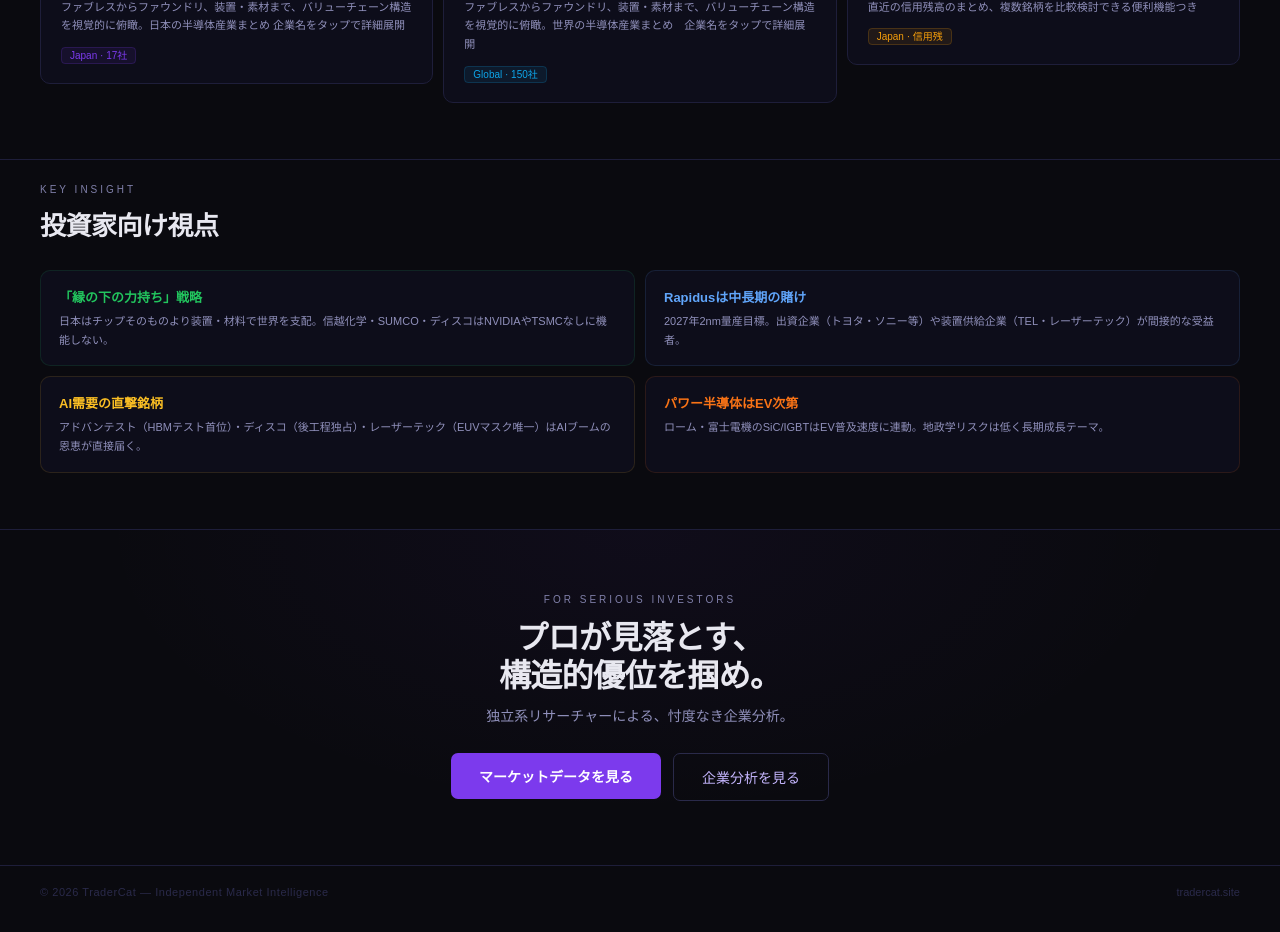
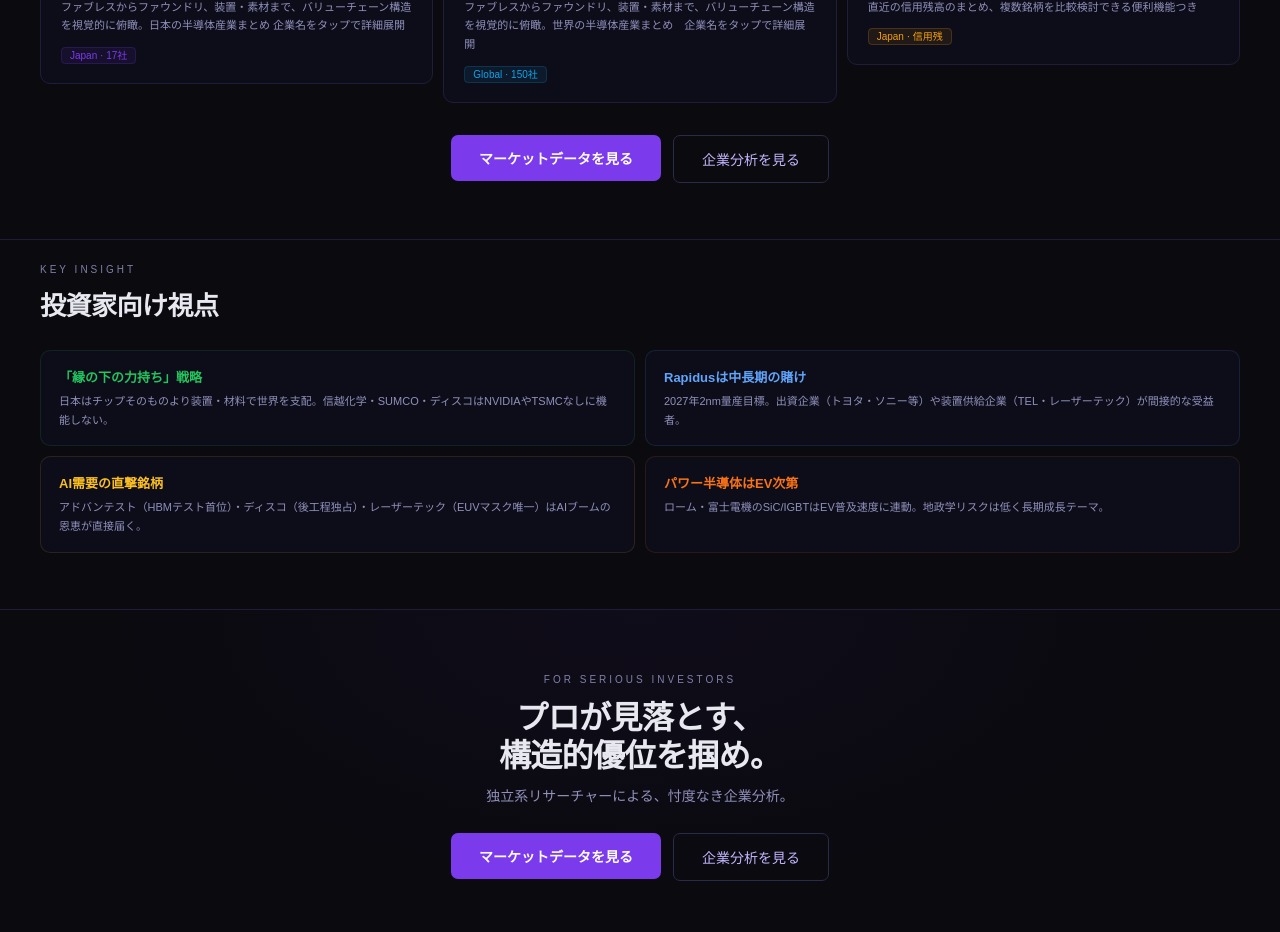
Before and after one commit to miho1031/top, a React (Vite) app: page / in a window 1280 px wide. Shown: the part 1260-2192 px from the top of the page. Built offline with nearby package versions, Linux system fonts and the light colour scheme.

Commit message:
Update App.jsx

```diff
--- a/src/App.jsx
+++ b/src/App.jsx
@@ -332,8 +332,17 @@ export default function App() {
             </a>
           ))}
         </div>
-      </div>
 
+        {/* ボタン */}
+ 　　 <div style={{ display: "flex", gap: 12, justifyContent: "center", flexWrap: "wrap", marginTop: 32 }}>
+   　 <a href="https://tradercat.site/report/show_market_list.php" style={{textDecoration:'none'}}>
+      <button style={{ background: "#7c3aed", color: "#fff", border: "none", padding: "13px 28px", borderRadius: 7, fontSize: 14, fontWeight: 700, cursor: "pointer", fontFamily: "inherit" }}>マーケットデータを見る</button>
+  　  </a>
+    　<a href="https://tradercat.site/report/show_company_list.php" style={{textDecoration:'none'}}>
+      <button style={{ background: "transparent", color: "#c4b5fd", border: "1px solid #2a2a4a", padding: "13px 28px", borderRadius: 7, fontSize: 14, cursor: "pointer", fontFamily: "inherit" }}>企業分析を見る</button>
+  　  </a>
+  　</div>
+</div>
       {/* Insights */}
       <div className="section-pad" style={{ padding: "24px 40px 56px", borderTop: "1px solid #1e1e3a" }}>
         <div style={{ fontSize: 10, letterSpacing: "0.3em", color: "#8080aa", textTransform: "uppercase", marginBottom: 10 }}>Key Insight</div>
```
